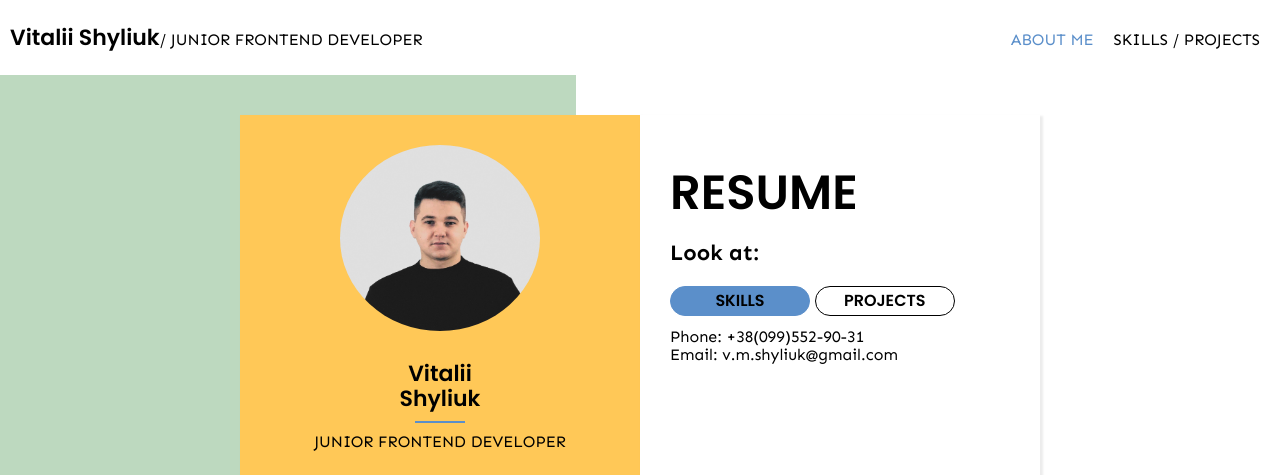
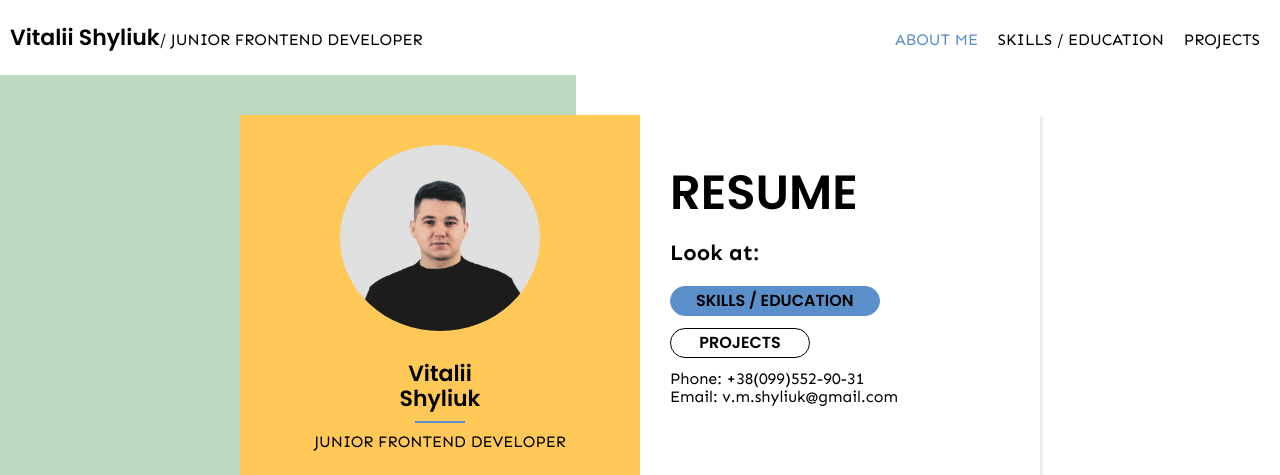
Before and after one commit to VitaliiShyliuk/resume, a plain HTML site: page index.html in a window 1280 px wide. Shown: the top 475 px of the page. Drawn offline with nearby package versions, Linux system fonts and the light colour scheme.

Commit message:
Version 1

```diff
--- a/index.html
+++ b/index.html
@@ -47,7 +47,12 @@
             </li>
             <li class="nav__item">
               <a class="nav__link subtitle-3" href="#skills"
-                >skills / projects</a
+                >skills / education</a
+              >
+            </li>
+            <li class="nav__item">
+              <a class="nav__link subtitle-3" href="#project"
+                >projects</a
               >
             </li>
           </ul>
@@ -106,10 +111,10 @@
                   <h3 class="welcome__subtitle subtitle-2">look at:</h3>
                   <div class="welcome__btns">
                     <button class="button button-accent buttons-text">
-                      <a href="#skills">Skills</a>
+                      <a href="#skills">Skills / education</a>
                     </button>
                     <button class="button buttons-text">
-                      <a href="#skills">Projects</a>
+                      <a href="#project">Projects</a>
                     </button>
                   </div>
                   <p class="welcome__text text">
@@ -183,7 +188,7 @@
             </div>
           </div>
         </section>
-        <section class="section project">
+        <section class="section project" id="project">
           <div class="container">
             <h3 class="project-title subtitle-2">projects:</h3>
             <div class="swiper">
--- a/scss/_section-welcome.scss
+++ b/scss/_section-welcome.scss
@@ -75,6 +75,9 @@
         }
         .welcome__btns {
           margin-bottom: 0.75rem;
+          .button:first-child{
+            margin-bottom: 0.75rem;
+          }
         }
       }
     }
```
Also changed, not shown: src/style.css.
